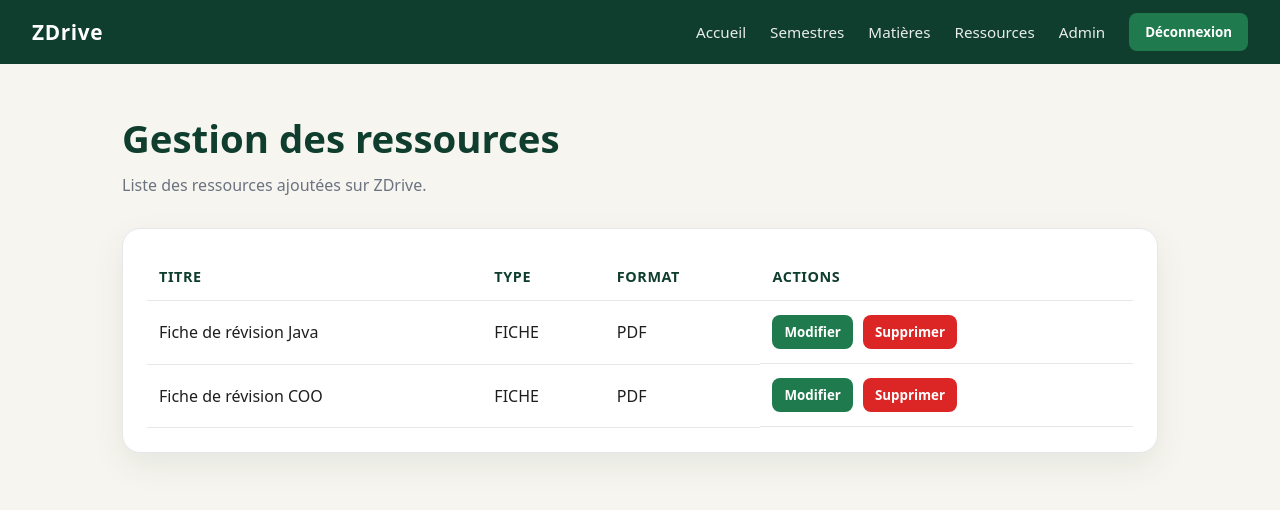
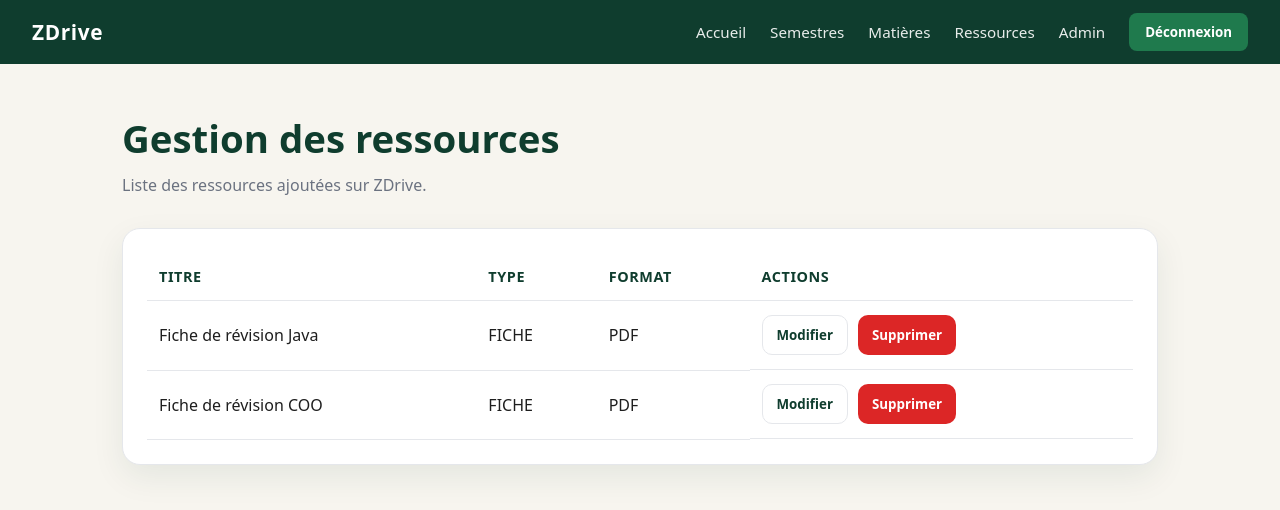
Before and after one commit to Andaloussi212/ZDrive, a React app in the folder frontend/: page /admin/resources in a window 1280 px wide. Shown: the top 510 px of the page. Built offline with nearby package versions, Linux system fonts and the light colour scheme; the HTML template or start-up script is replaced by a standard one.

Commit message:
Amélioration du composant bouton

```diff
--- a/frontend/src/App.css
+++ b/frontend/src/App.css
@@ -292,7 +292,7 @@
 }
 
 .resource-badge {
-  display: inline-block;
+  display: inline-flex;
   align-items: center;
   background: #d8f3dc;
   color: #0f3d2e;
@@ -411,24 +411,6 @@
   gap: 10px;
 }
 
-.admin-table-actions button {
-  background: #1f7a4d;
-  color: white;
-  border: none;
-  padding: 8px 12px;
-  border-radius: 8px;
-  cursor: pointer;
-  font-weight: 700;
-}
-
-.admin-table-actions button:last-child {
-  background: #dc2626;
-}
-
-.admin-table-actions button:hover {
-  opacity: 0.9;
-}
-
 .admin-form-card {
   background: white;
   border: 1px solid #e5e7eb;
@@ -464,17 +446,39 @@
   background: white;
 }
 
-.admin-form button {
-  align-self: flex-start;
+.button {
+  border: none;
+  border-radius: 10px;
+  padding: 10px 14px;
+  cursor: pointer;
+  font-weight: 700;
+  font-family: inherit;
+}
+
+.button-primary {
   background: #1f7a4d;
   color: white;
-  border: none;
-  padding: 12px 16px;
-  border-radius: 10px;
-  cursor: pointer;
-  font-weight: 700;
 }
 
-.admin-form button:hover {
+.button-primary:hover {
   background: #16613c;
 }
+
+.button-secondary {
+  background: white;
+  color: #0f3d2e;
+  border: 1px solid #e5e7eb;
+}
+
+.button-secondary:hover {
+  background: #f7f5ef;
+}
+
+.button-danger {
+  background: #dc2626;
+  color: white;
+}
+
+.button-danger:hover {
+  background: #b91c1c;
+}
--- a/frontend/src/components/Button.jsx
+++ b/frontend/src/components/Button.jsx
@@ -1,8 +1,8 @@
-function Button(props) {
+function Button({ text, type = 'button', variant = 'primary' }) {
   return (
-    <>
-      <button>{props.text}</button>
-    </>
+    <button type={type} className={`button button-${variant}`}>
+      {text}
+    </button>
   );
 }
 
--- a/frontend/src/pages/AdminNewResourcePage.jsx
+++ b/frontend/src/pages/AdminNewResourcePage.jsx
@@ -114,7 +114,7 @@ function AdminNewResourcePage() {
             <input type="file" id="file" onChange={handleFileChange} />
           </div>
 
-          <Button text="Ajouter la ressource" />
+          <Button text="Ajouter la ressource" type="submit" />
         </form>
       </section>
     </main>
--- a/frontend/src/pages/AdminResourcesPage.jsx
+++ b/frontend/src/pages/AdminResourcesPage.jsx
@@ -27,8 +27,8 @@ function AdminResourcesPage() {
                 <td>{resource.type}</td>
                 <td>{resource.format}</td>
                 <td className="admin-table-actions">
-                  <Button text="Modifier" />
-                  <Button text="Supprimer" />
+                  <Button text="Modifier" variant="secondary" />
+                  <Button text="Supprimer" variant="danger" />
                 </td>
               </tr>
             ))}
```
